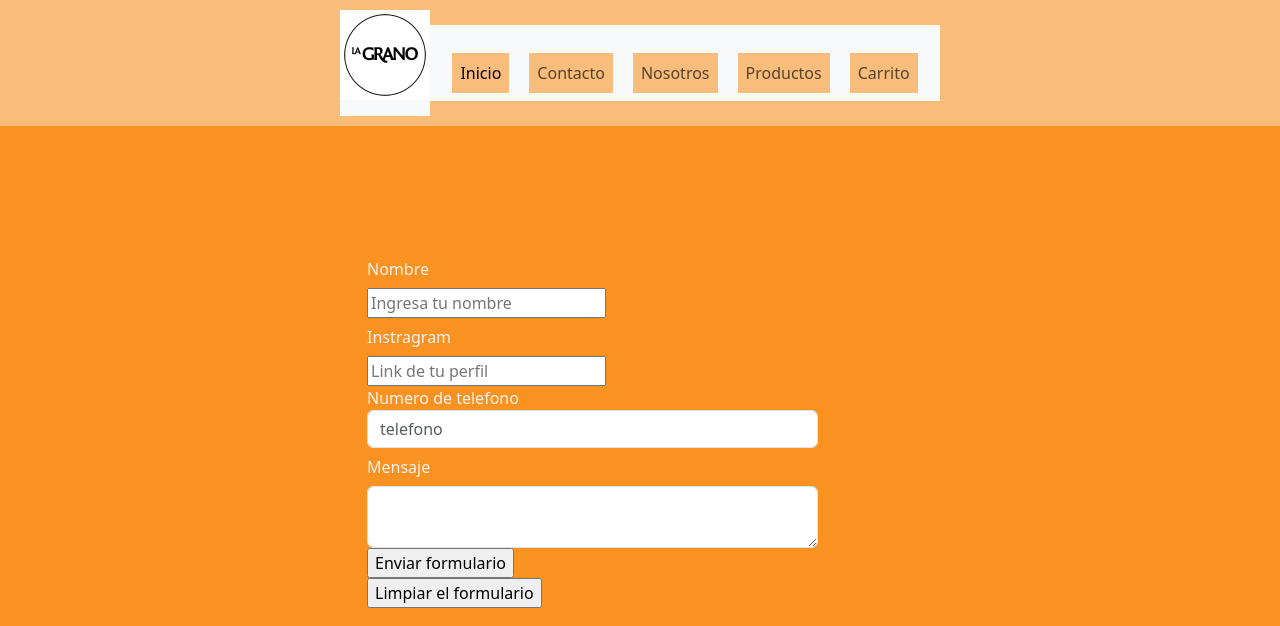
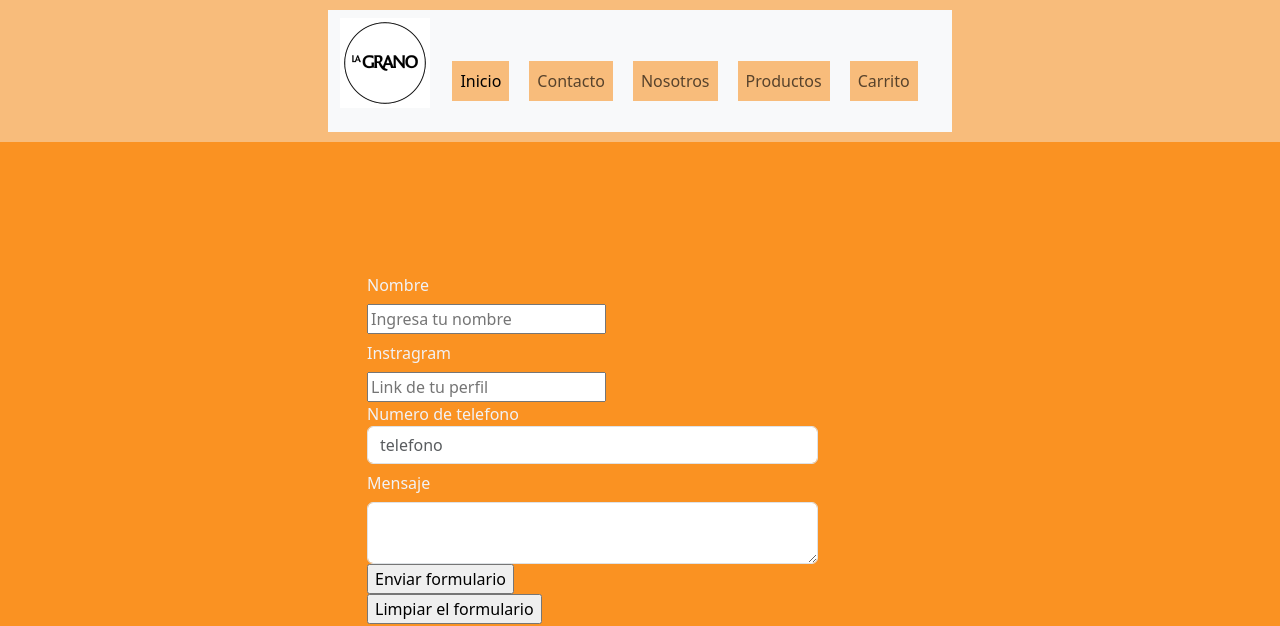
Before and after one commit to Juanviana05/entrega-viana-lagrano, a website: page pages/contacto.html in a window 1280 px wide. Shown: the top 626 px of the page. Drawn offline with nearby package versions, Linux system fonts and the light colour scheme; a web font is replaced by a local one.

Commit message:
ahora si

```diff
--- a/pages/contacto.html
+++ b/pages/contacto.html
@@ -23,17 +23,20 @@
 </head>
 
 <body>
-  <header id="arriba">
-
-
-      <div class="menu">
-        <section class="bg-light text-center">
+  <header >
+    <div class="menu">
+     <nav class="navbar navbar-expand-lg navbar-light bg-light mx-auto">
+        <div class="container-fluid">
+          <div class="d-flex align-items-center">
+           <div>
+             <section class="bg-light text-center">
           <a href="../index.html">
            <figure>
              <img src="../img/apple-touch-icon.png" class="logo-grano">
            </figure>
           </a>
         </section>
+      </div>
 
 
 
@@ -72,9 +75,10 @@
                   </div>
                 </div>
               </div>
-              </div>
-            </nav>
-  </nav>
+            </div>
+          </div>
+        </nav>
+      </div>
 
 
 
```
Also changed, not shown: index.html (+1 -1 lines), pages/carrito.html (+7 -2 lines), pages/nosotros.html (+10 -3 lines), pages/productos.html (+6 -4 lines).
